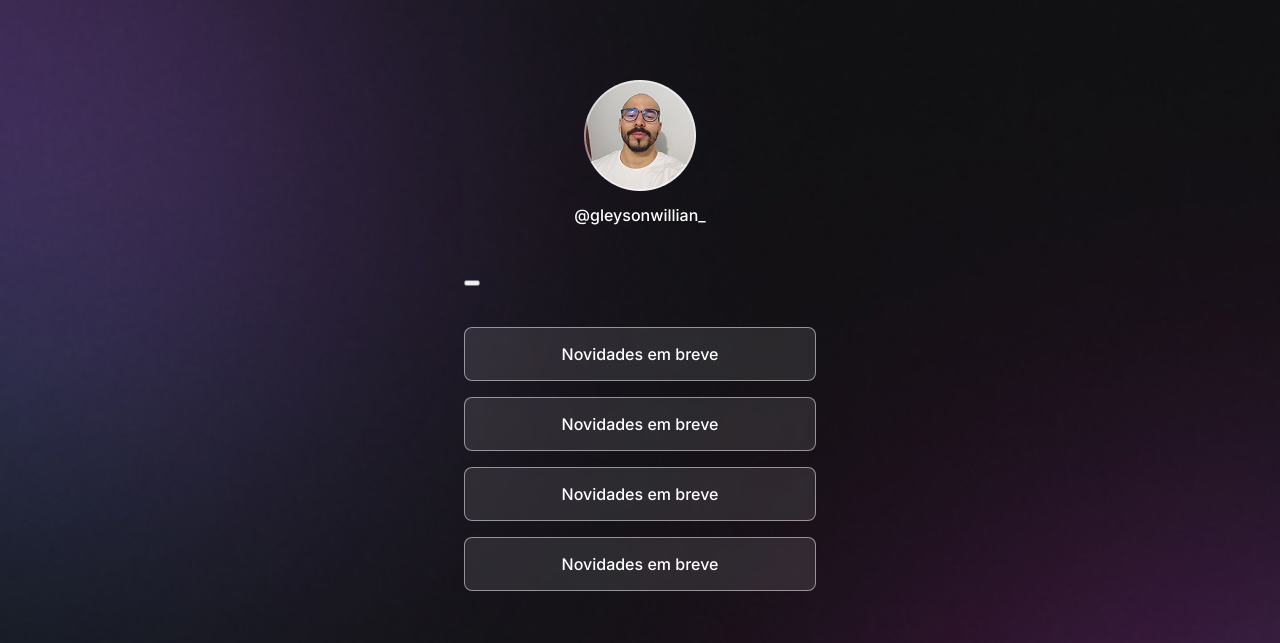
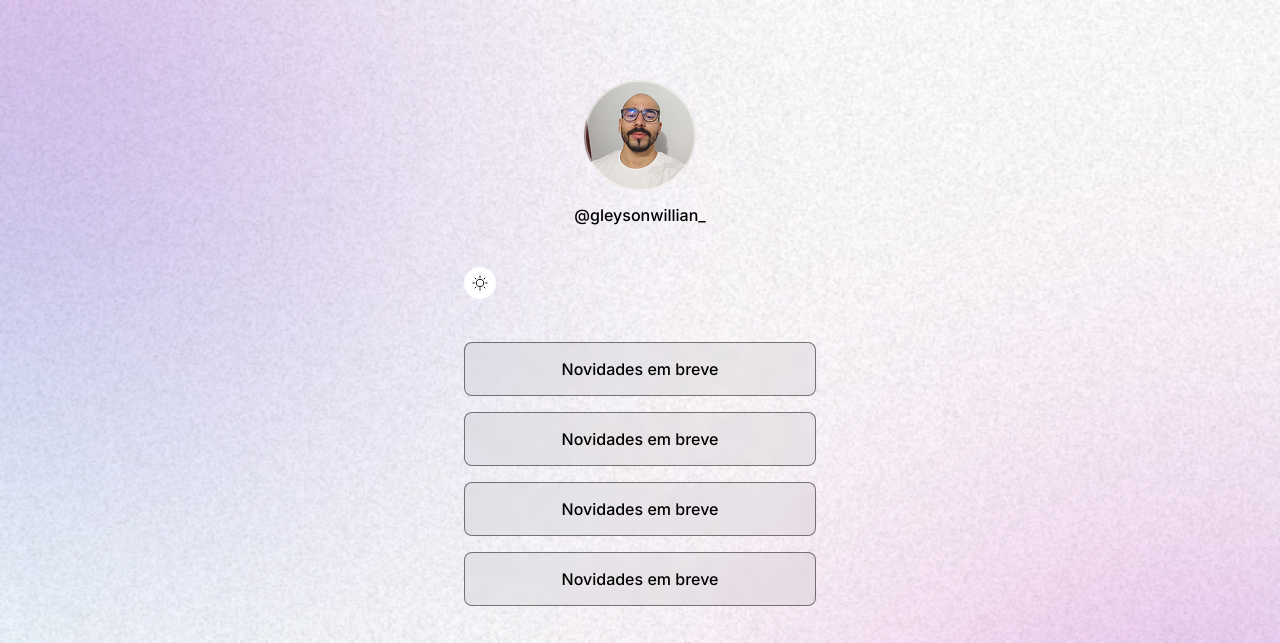
Before and after one commit to GleysonWillian/dev-links-darkmode, a plain HTML site: page index.html in a window 1280 px wide. Shown: the top 643 px of the page. Drawn offline with nearby package versions, Linux system fonts and the light colour scheme.

Commit message:
litgh e dark mode configuration

```diff
--- a/index.html
+++ b/index.html
@@ -1,5 +1,5 @@
 <!DOCTYPE html>
-<html lang="pt-br" class="">
+<html lang="pt-br" class="light">
   <head>
     <link rel="preconnect" href="https://fonts.googleapis.com" />
     <link rel="preconnect" href="https://fonts.gstatic.com" crossorigin />
@@ -19,7 +19,7 @@
         <img src="assets/avatar.png" alt="" />
         <p>@gleysonwillian_</p>
       </div>
-      <div class="switch">
+      <div id="switch">
         <button></button>
         <span></span>
       </div>
--- a/style.css
+++ b/style.css
@@ -9,6 +9,7 @@
   --surface-color: rgba(255, 255, 255, 0.1);
   --surface-color-hover: rgba(255, 255, 255, 0.05);
   --highlight-color: rgba(255, 255, 255, 0.1);
+  --switch-bg-url: url(assets/moon-stars.svg);
 }
 
 .light {
@@ -18,6 +19,7 @@
   --surface-color: rgba(0, 0, 0, 0.05);
   --surface-color-hover: rgba(0, 0, 0, 0.02);
   --highlight-color: rgba(0, 0, 0, 0.1);
+  --switch-bg-url: url(assets/sun.svg);
 }
 
 body {
@@ -49,6 +51,14 @@ body * {
   font-weight: 500;
   line-height: 24px;
   margin-top: 8px;
+}
+
+#switch button {
+  width: 32px;
+  height: 32px;
+  background: white var(--switch-bg-url) no-repeat center;
+  border: 0;
+  border-radius: 50%;
 }
 
 /*links*/
```
Also changed, not shown: assets/moon-stars.svg, assets/sun.svg (added).
